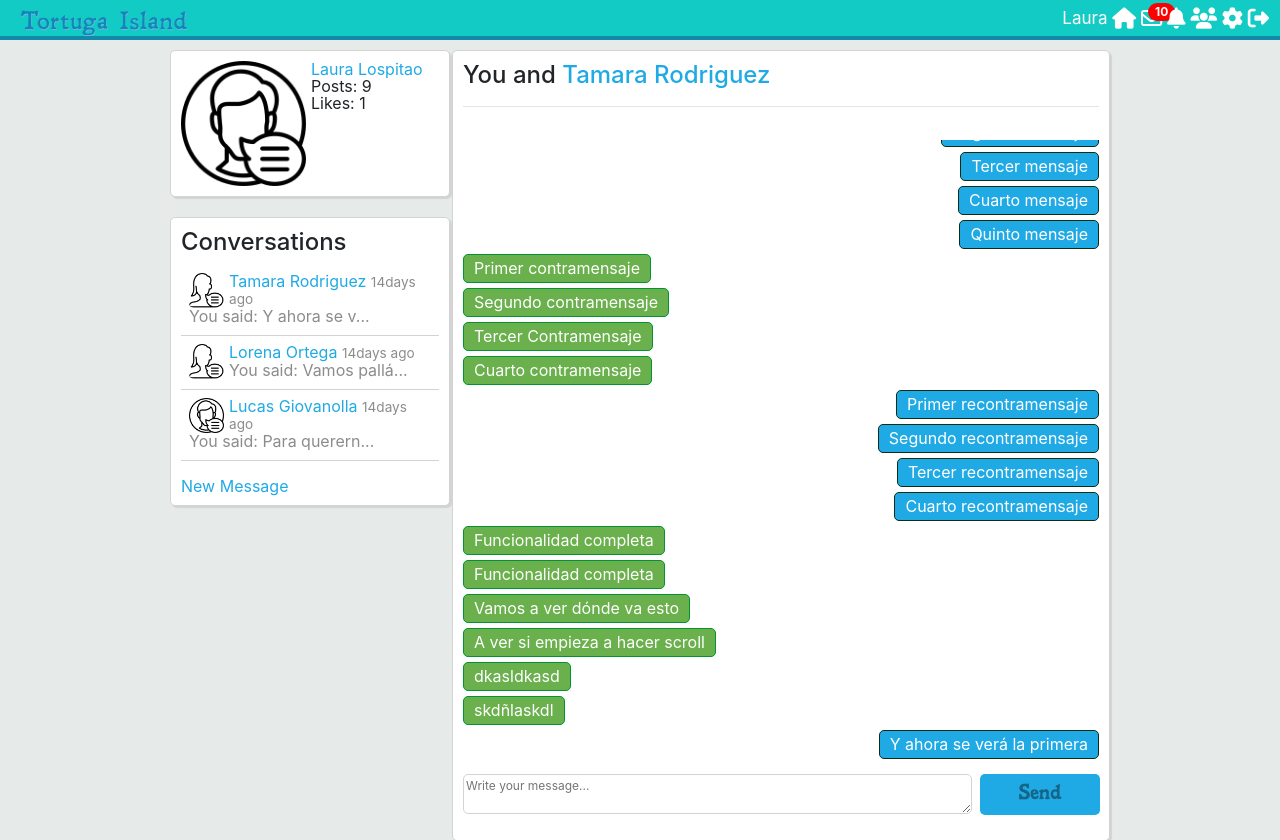
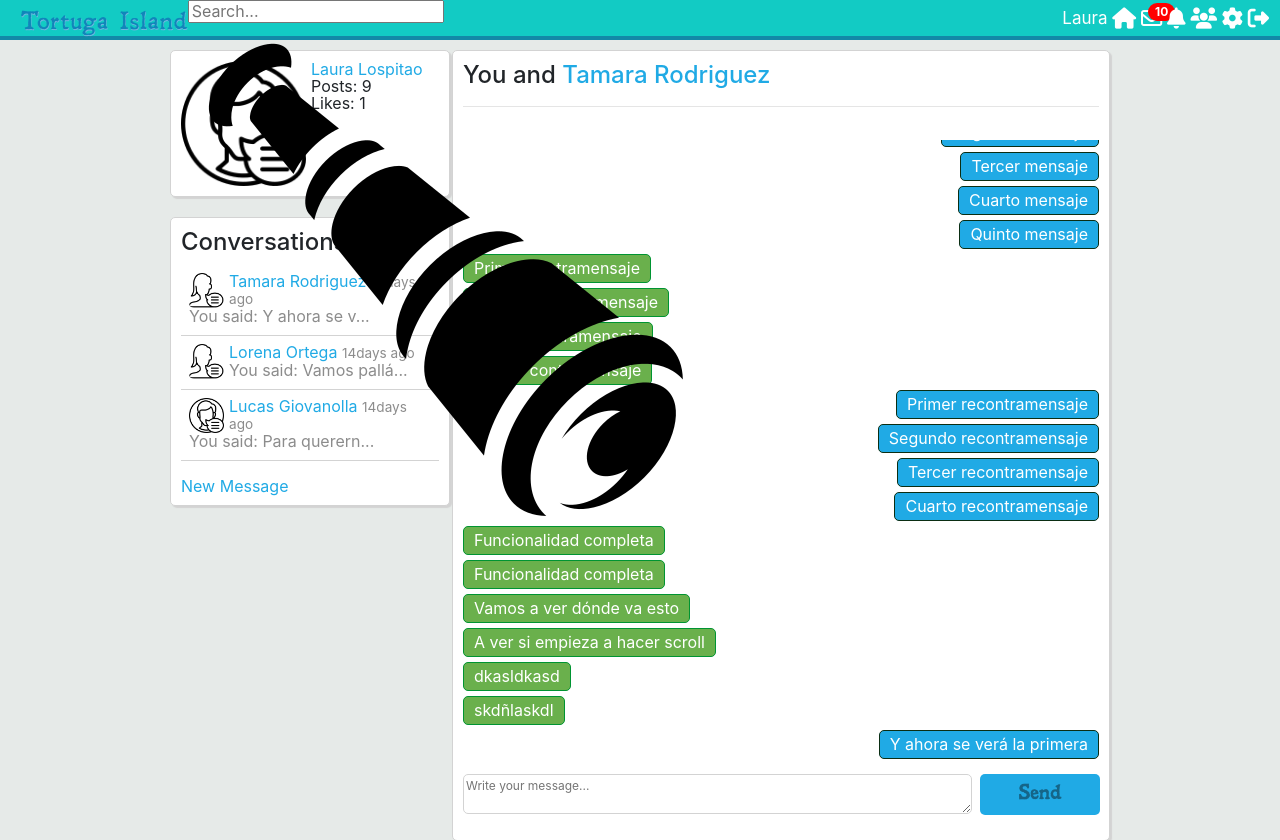
Before and after one commit to Lospitao/Isla-Tortuga, a PHP site: page /message.php in a window 1280 px wide. Shown: the top 840 px of the page. Run offline with PHP 8.4, Linux system fonts and the light colour scheme; a user stored in the database is signed in; data comes from the database, SQL or seed files in the repository; data that the repository does not hold is empty; some libraries are stand-ins or nearby versions.

Commit message:
#122 Search Form Setup

```diff
--- a/includes/header.php
+++ b/includes/header.php
@@ -45,6 +45,25 @@ else {
 		<div class="logo">
 			<a href="index.php">Tortuga Island</a>
 		</div>
+
+        <div class="search">
+            <form action="search.php" method="GET" name="search_form">
+                <input type="text" onkeyup="getLiveSearchUsers(this.value, '<?php echo $userLoggedIn; ?>')" name="q"
+                       placeholder="Search..." autocomplete="off" id="search_text_input">
+                <div class="button_holder">
+                    <img src="assets/images/icons/spyglass.png">
+                </div>
+            </form>
+            <div class="search_results">
+
+            </div>
+            <div class="search_results_footer_empty">
+
+            </div>
+        </div>
+
+
+
 		<nav>
             <?php
             //Unread messages
```
Also changed, not shown: assets/images/icons/spyglass.png (added).
